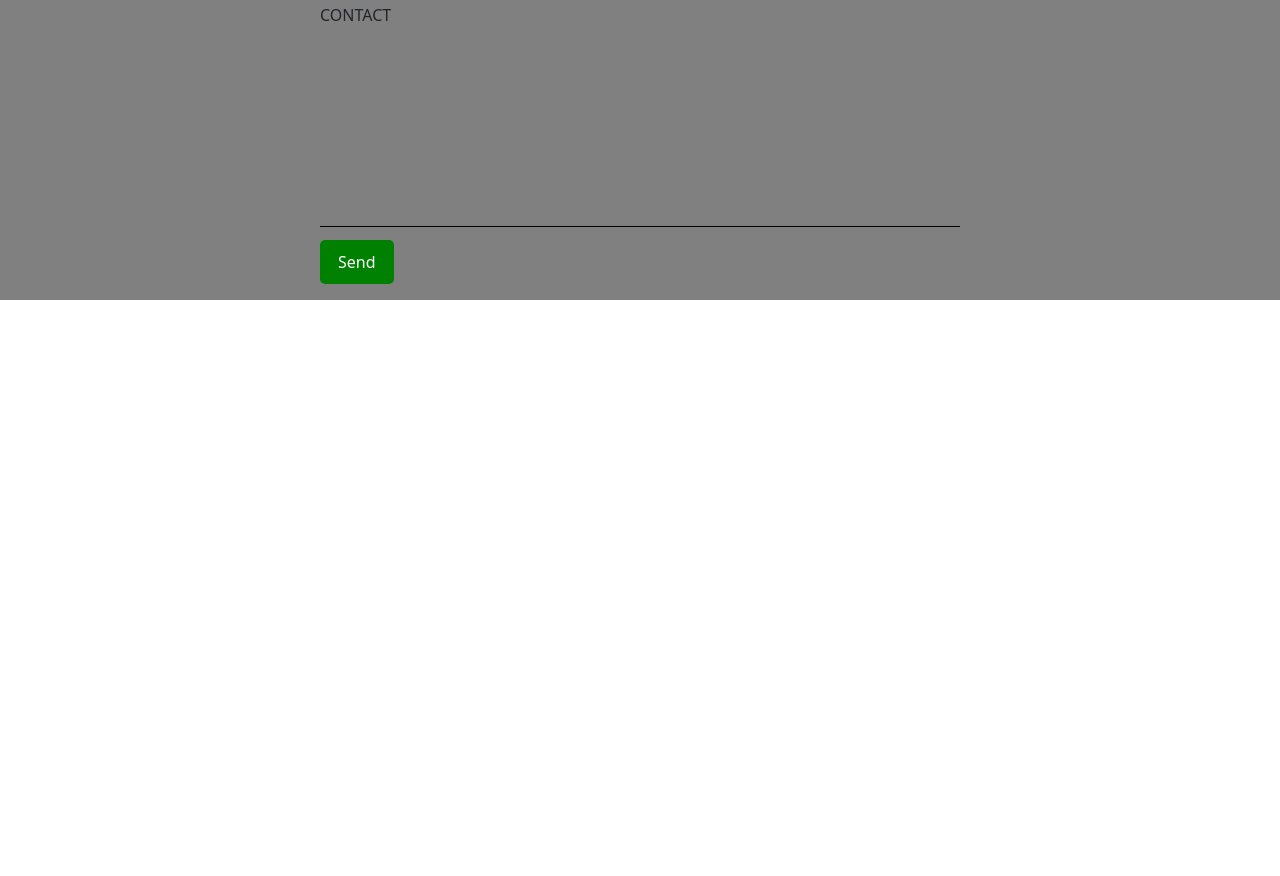
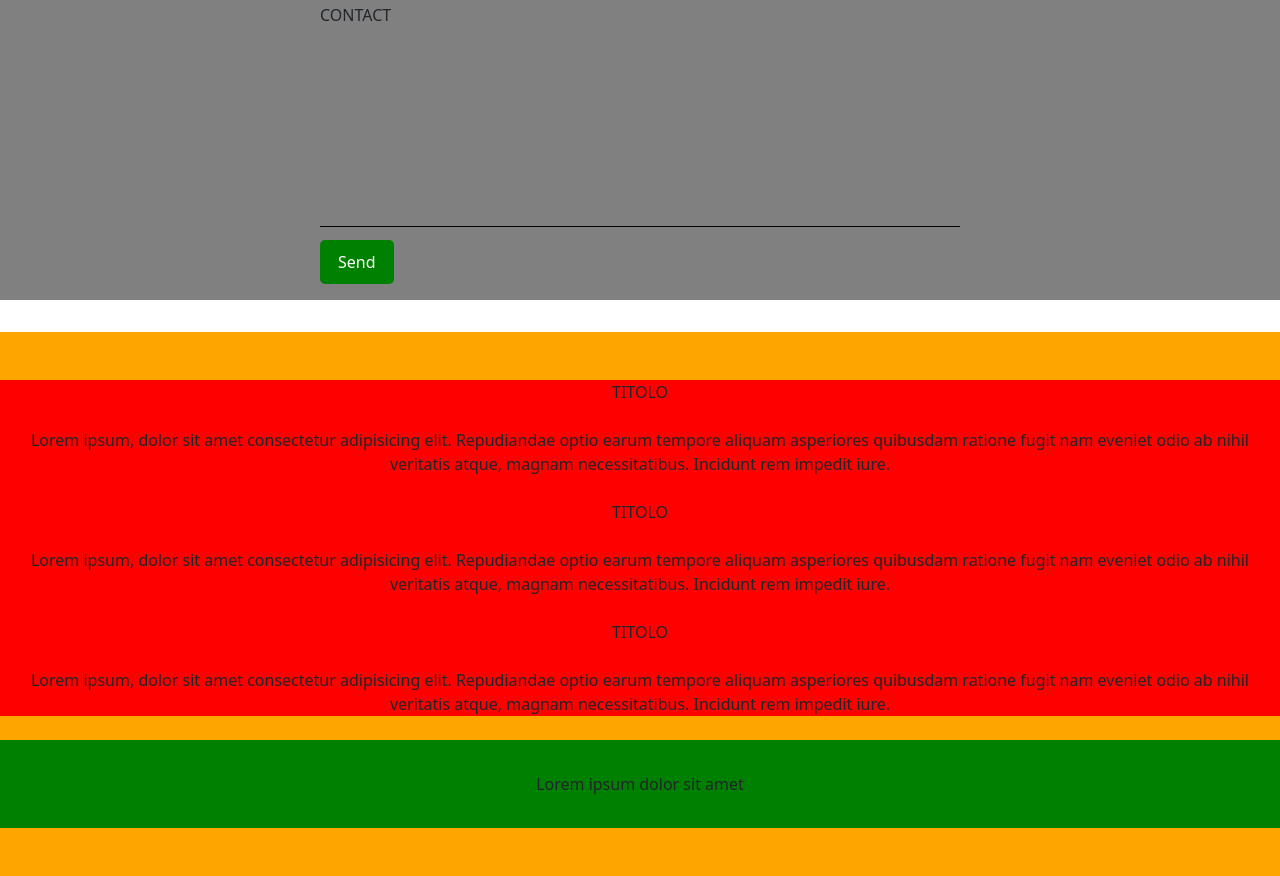
Before and after one commit to Cix8/html-css-bootstrap-freelancer, a plain HTML site: page index.html in a window 1280 px wide. Shown: the part 6896-7772 px from the top of the page. Before the commit the page ends 7228 px from the top, so only its background shows below. Drawn offline with nearby package versions, Linux system fonts and the light colour scheme.

Commit message:
add footer-structure

```diff
--- a/css/style.css
+++ b/css/style.css
@@ -210,3 +210,25 @@ header .menu li {
     background-color: green;
     color: white;
 }
+
+footer {
+    text-align: center;
+    padding: 3rem 0;
+    background-color: orange;
+}
+
+.footer-top {
+    background-color: red;
+}
+
+.footer-top div {
+    margin-bottom: 1.5rem;
+}
+
+.footer-bottom {
+    background-color: green;
+}
+
+.footer-bottom .copyright {
+    padding: 2rem 0;
+}
--- a/index.html
+++ b/index.html
@@ -162,5 +162,27 @@
         </ul>
     </section>
 
+    <footer>
+        <div class="footer-top">
+            <div class="locations">
+                <div class="title">TITOLO</div>
+                <div class="text">Lorem ipsum, dolor sit amet consectetur adipisicing elit. Repudiandae optio earum tempore aliquam asperiores quibusdam ratione fugit nam eveniet odio ab nihil veritatis atque, magnam necessitatibus. Incidunt rem impedit iure.</div>
+            </div>
+            <div class="icons-container">
+                <div class="title">TITOLO</div>
+                <div class="text">Lorem ipsum, dolor sit amet consectetur adipisicing elit. Repudiandae optio earum tempore aliquam asperiores quibusdam ratione fugit nam eveniet odio ab nihil veritatis atque, magnam necessitatibus. Incidunt rem impedit iure.</div>
+            </div>
+            <div class="freelancer">
+                <div class="title">TITOLO</div>
+                <div class="text">Lorem ipsum, dolor sit amet consectetur adipisicing elit. Repudiandae optio earum tempore aliquam asperiores quibusdam ratione fugit nam eveniet odio ab nihil veritatis atque, magnam necessitatibus. Incidunt rem impedit iure.</div>
+            </div>
+        </div>
+        <div class="footer-bottom">
+            <div class="copyright">
+                Lorem ipsum dolor sit amet
+            </div>
+        </div>
+    </footer>
+
 </body>
 </html>
```
